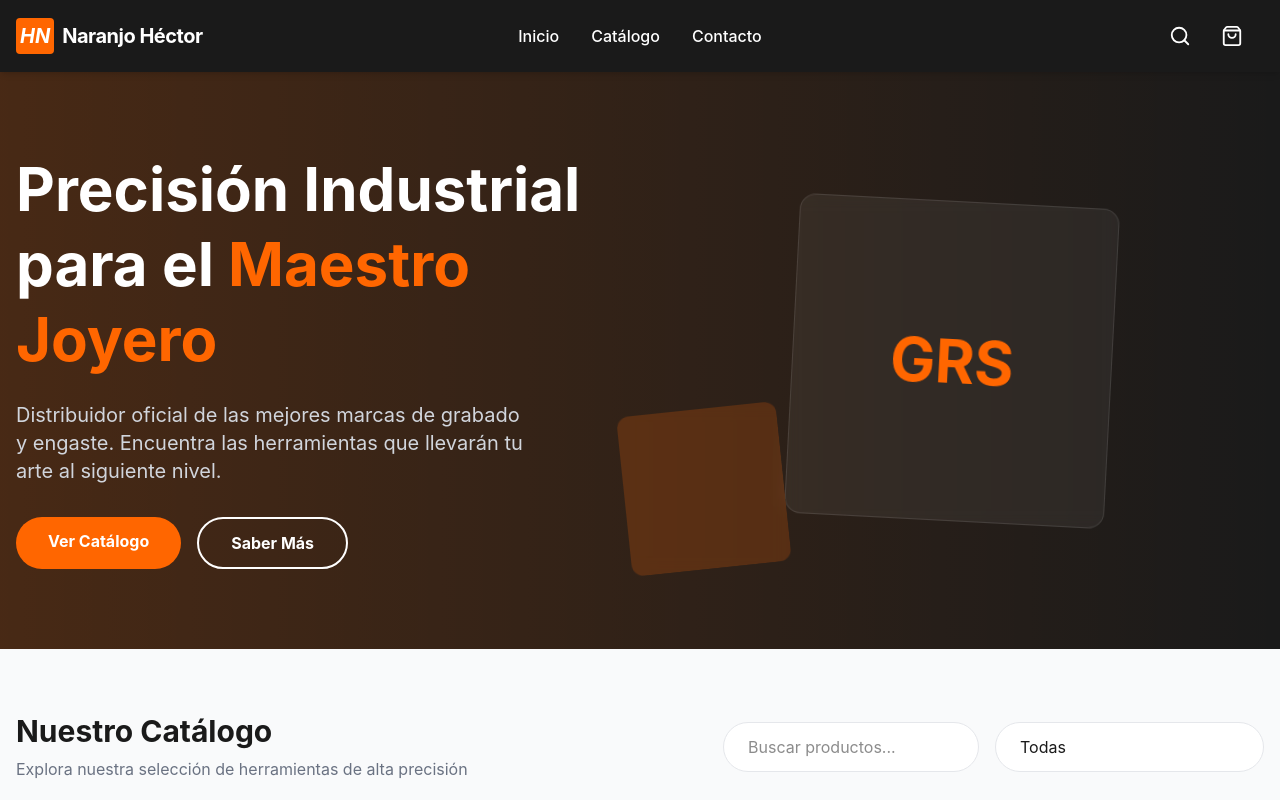
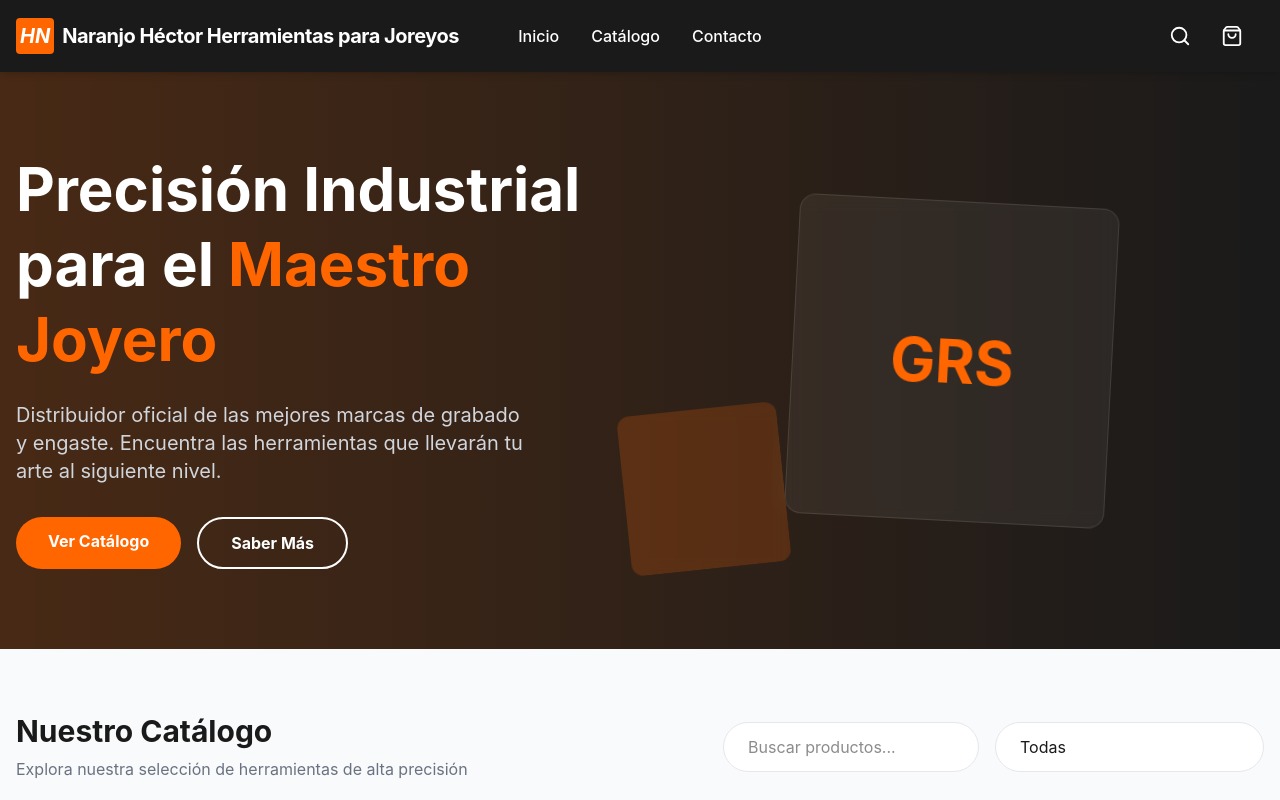
Before and after one commit to julian04280/herramientas-naranjo, a React (Vite) app: page / in a window 1280 px wide. Shown: the top 800 px of the page. Built offline with nearby package versions, Linux system fonts and the light colour scheme.

Commit message:
Quinto Commti: Ajuste Nombre Pagina

```diff
--- a/src/components/layout/Navbar.tsx
+++ b/src/components/layout/Navbar.tsx
@@ -23,7 +23,7 @@ const Navbar: FC<NavbarProps> = ({ onSearch, searchTerm, onOpenCart, cartCount }
             <span className="font-bold text-xl italic">HN</span>
           </div>
           <span className="font-bold text-lg tracking-tight hidden sm:inline-block md:inline lg:text-xl truncate max-w-[150px] sm:max-w-none">
-            Naranjo Héctor
+            Naranjo Héctor Herramientas para Joreyos
           </span>
         </div>
 
```
